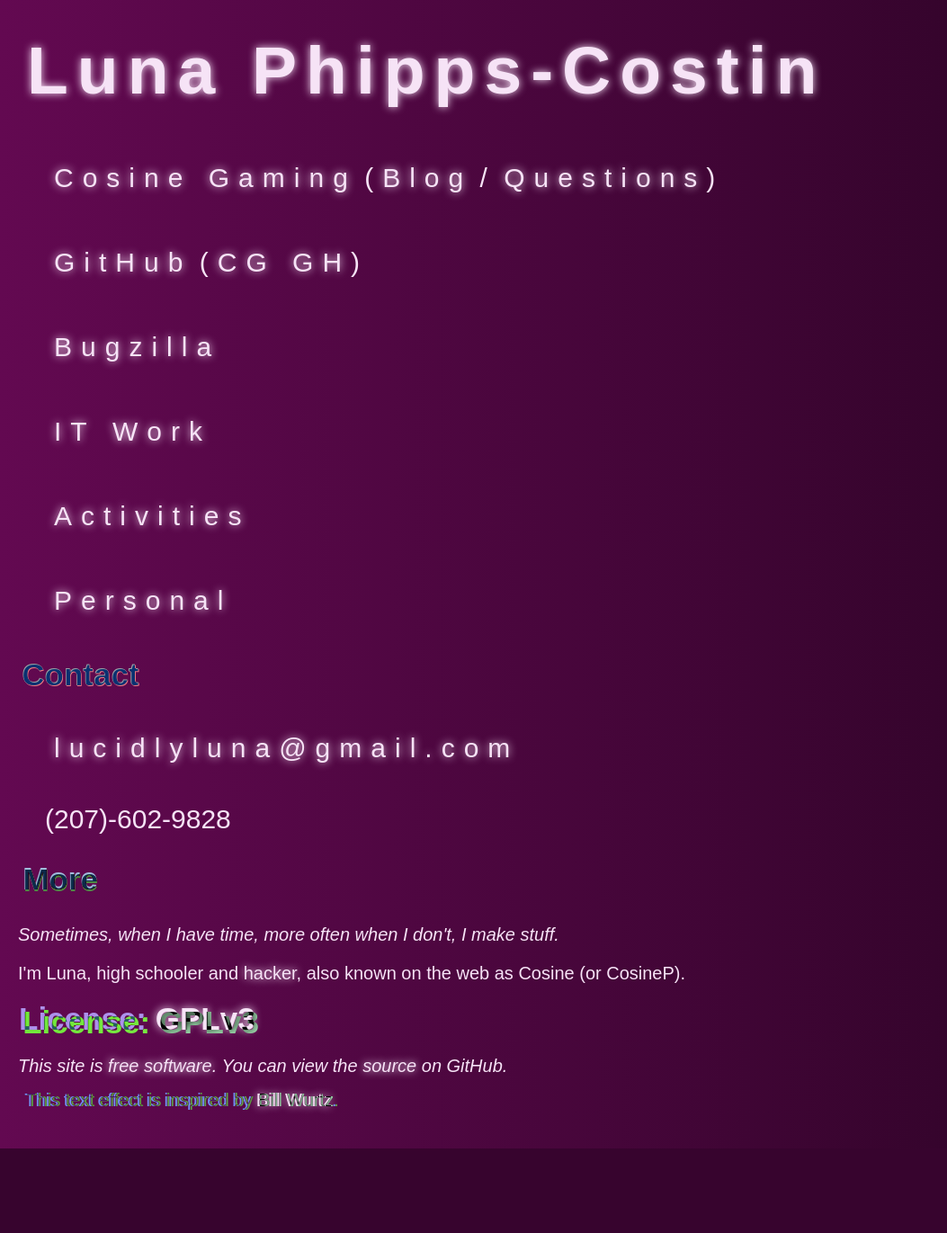
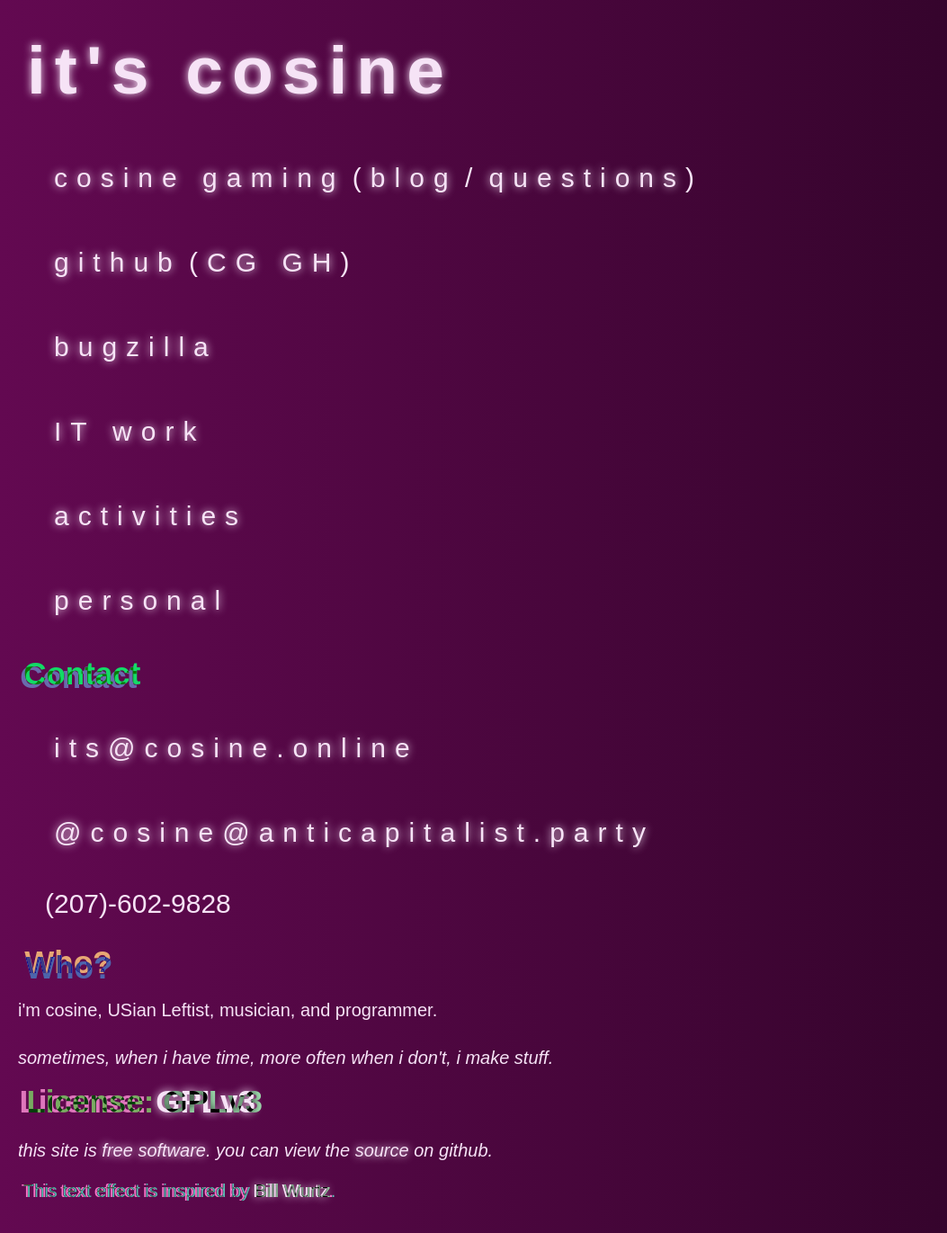
Before and after one commit to CosineP/lpc, a Flask app: page / in a window 1280 px wide. Shown: the whole page at 90% size, without its empty margins (0-1053 px from the left). Before the commit the page ends 1277 px from the top, so only its background shows below. Run offline with Flask 2, Linux system fonts and the light colour scheme; some libraries are stand-ins or nearby versions.

Commit message:
Update / page to be cosine-centric

```diff
--- a/templates/resume.html
+++ b/templates/resume.html
@@ -15,46 +15,47 @@
 	</style>
 	</head>
 	<body>
-		<h1><a class="wild" href="/resume">Luna Phipps-Costin</a></h1>
+		<h1><a class="wild" href="#">it's cosine</a></h1>
 		<ul class="big-text">
 			<li>
-				<a class="wild" href="https://cosinegaming.com">Cosine Gaming</a>
-				(<a class="wild" href="https://cosinegaming.com/blog/">Blog</a>
-				/ <a class="wild" href="https://cosinegaming.com/questions">Questions</a>)
+				<a class="wild" href="https://cosinegaming.com">cosine gaming</a>
+				(<a class="wild" href="https://cosinegaming.com/blog/">blog</a>
+				/ <a class="wild" href="https://cosinegaming.com/questions">questions</a>)
 			</li>
 			<li>
-				<a class="wild" href="https://github.com/CosineP/">GitHub</a>
+				<a class="wild" href="https://github.com/CosineP/">github</a>
 				(<a class="wild" href="https://github.com/CosineGaming/">CG GH</a>)
 			</li>
-			<li><a class="wild" href="https://bugzilla.mozilla.org/user_profile?login=judahiii%40gmail.com">Bugzilla</a></li>
-			<li><a class="wild" href="/it">IT Work</a></li>
-			<li><a class="wild" href="https://docs.google.com/document/d/1FFhl595LU_2veIo6fNGm70MH2Swe17g8zqYImwFWHQY/edit">Activities</a></li>
-			<li><a class="wild" href="/home">Personal</a></li>
+			<li><a class="wild" href="https://bugzilla.mozilla.org/user_profile?login=judahiii%40gmail.com">bugzilla</a></li>
+			<li><a class="wild" href="/it">IT work</a></li>
+			<li><a class="wild" href="https://docs.google.com/document/d/1FFhl595LU_2veIo6fNGm70MH2Swe17g8zqYImwFWHQY/edit">activities</a></li>
+			<li><a class="wild" href="/home">personal</a></li>
 		</ul>
 		<h2 class="duplicated">Contact</h2>
 		<ul class="big-text">
 			<li>
-				<a class="wild" href="mailto:lucidlyluna@gmail.com">lucidlyluna@gmail.com</a>
+				<a class="wild" href="mailto:its@cosine.online">its@cosine.online</a>
+			</li>
+			<li>
+				<a class="wild" href="https://anticapitalist.party/@cosine">@cosine@anticapitalist.party</a>
 			</li>
 			<li>(207)-602-9828</li>
 		</ul>
-		<h2 class="duplicated">More</h2>
+		<h2 class="duplicated">Who?</h2>
+		<p>
+			i'm cosine, USian Leftist, musician, and programmer.
+		</p>
 		<p style="margin-top: 30px;">
-			<i>Sometimes, when I have time, more often when I don't, I make stuff.</i>
-		</p>
-		<p>
-			I'm Luna, high schooler and
-			<a href="https://stallman.org/articles/on-hacking.html">hacker</a>,
-			also known on the web as Cosine (or CosineP).
+			<i>sometimes, when i have time, more often when i don't, i make stuff.</i>
 		</p>
 		<h2 class="duplicated">
 			License: <a href="https://www.gnu.org/licenses/gpl-3.0-standalone.html">GPLv3</a>
 		</h2>
 		<p>
 			<i>
-				This site is <a href="https://www.gnu.org/philosophy/free-sw.html">free software</a>.
-				You can view the <a href="https://github.com/CosineP/lpc">source</a>
-				on GitHub.
+				this site is <a href="https://www.gnu.org/philosophy/free-sw.html">free software</a>.
+				you can view the <a href="https://github.com/CosineP/lpc">source</a>
+				on github.
 			</i>
 		</p>
 		<p class="duplicated">This text effect is inspired by <a href="http://www.billwurtz.com/">Bill Wurtz</a>.
```
